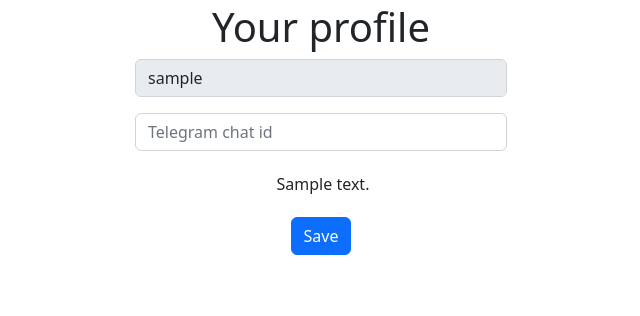
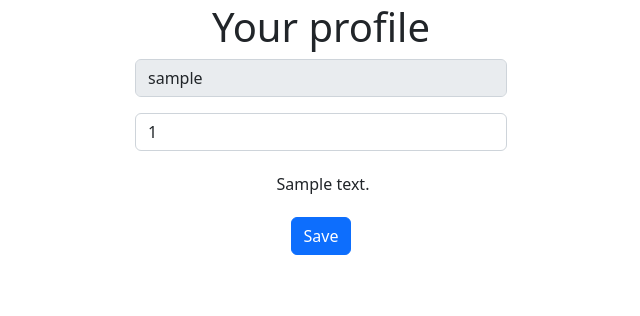
Before and after one commit to IT-job-market-analytics/web-ui, a Spring app: template src/main/resources/templates/profile.html in a window 1280 px wide. Shown: the part 153-469 px from the top of the page, without its empty margins (319-959 px from the left). Run offline with Thymeleaf, Linux system fonts and the light colour scheme; the template is opened without the code that fills it: most values are stand-ins (such as "Sample title", 1, 10 or a date in 2020); data that the repository does not hold is empty.

Commit message:
feat: profile page - display current telegramChatId value

```diff
--- a/src/main/java/com/itjobmarketanalytics/webui/controller/ProfileController.java
+++ b/src/main/java/com/itjobmarketanalytics/webui/controller/ProfileController.java
@@ -33,8 +33,10 @@ public class ProfileController {
         String token = (String) session.getAttribute("accessToken");
         try {
             UserDto userDto = service.getUser((String) session.getAttribute("accessToken"));
+
+            UserDto user = service.getUser(token);
             model.addAttribute("username", userDto.getUsername());
-            model.addAttribute("updateUser", new UserUpdateDto());
+            model.addAttribute("updateUser", new UserUpdateDto(user.getTelegramChatId()));
 
             List<UserSubscriptionsDto> availableSubscriptions = service.getAvailableSubscriptions(token);
             model.addAttribute("availableSubscriptions", availableSubscriptions);
@@ -43,8 +45,6 @@ public class ProfileController {
             List<UserSubscriptionsDto> currentSubscriptions = service.getCurrentSubscriptions(token);
             model.addAttribute("currentSubscriptions", currentSubscriptions);
             model.addAttribute("removeSubscription", new UserSubscriptionsDto());
-
-
         } catch (RestApiException e) {
             if (e instanceof RestApiUnauthorizedException) {
                 return "redirect:/sign-in";
--- a/src/main/resources/templates/profile.html
+++ b/src/main/resources/templates/profile.html
@@ -17,7 +17,7 @@
             <form method="post" th:action="@{/profile/editUser}" th:object="${updateUser}">
                 <div class="col-sm-4 m-auto text-center">
                     <input type="text" class="form-control mb-3" th:value="${username}" disabled>
-                    <input type="tel" maxlength="19" class="form-control mb-3" placeholder="Telegram chat id" th:field="*{telegramChatId}">
+                    <input type="tel" th:value="${telegramChatId}" maxlength="19" class="form-control mb-3" placeholder="Telegram chat id" th:field="*{telegramChatId}">
                     <div th:if="${updateMessage}" th:text="${updateMessage}" th:class="${'alert p-1 ps-2 mt-1 ' + updateAlertClass}"/>
                     <button type="submit" class="btn btn-primary">Save</button>
                 </div>
```
